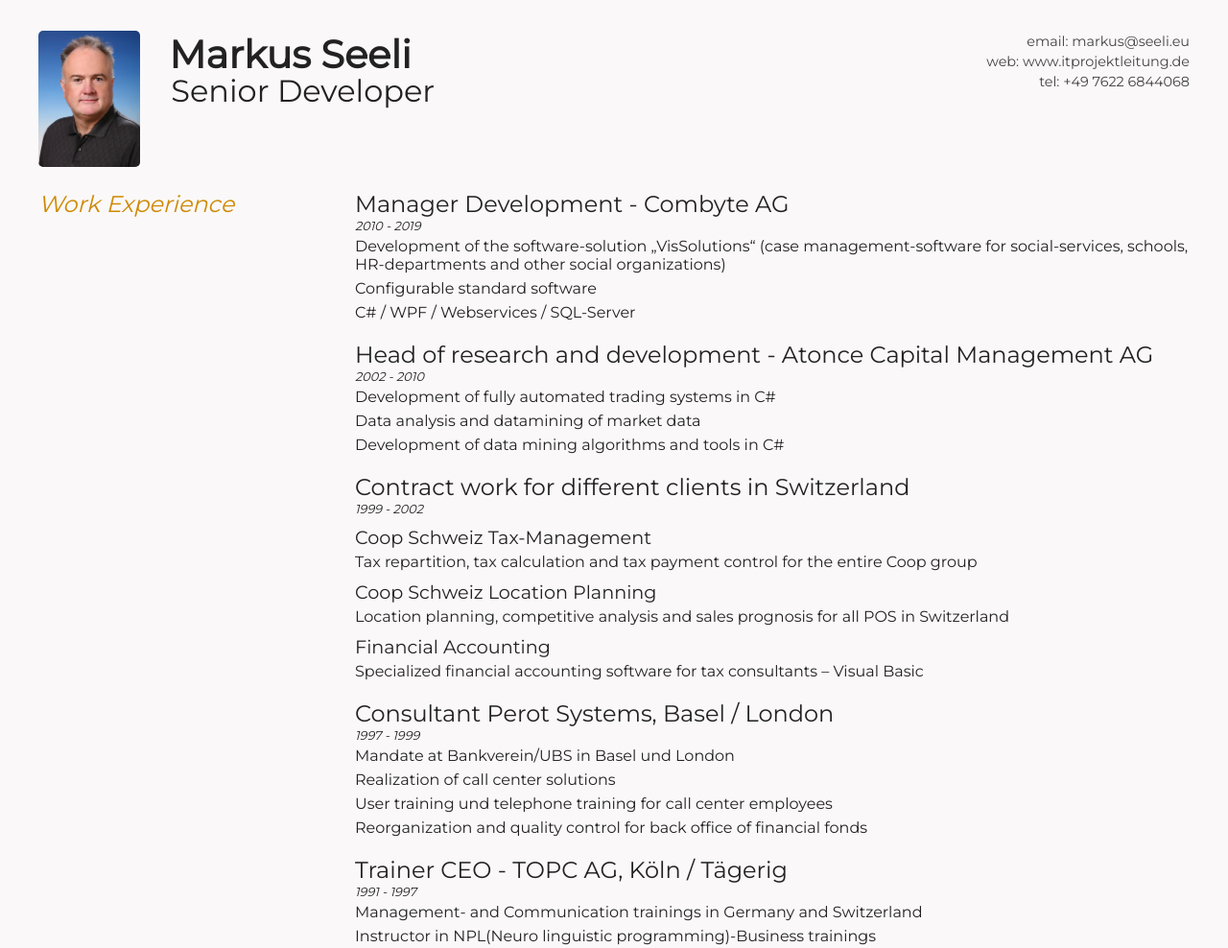
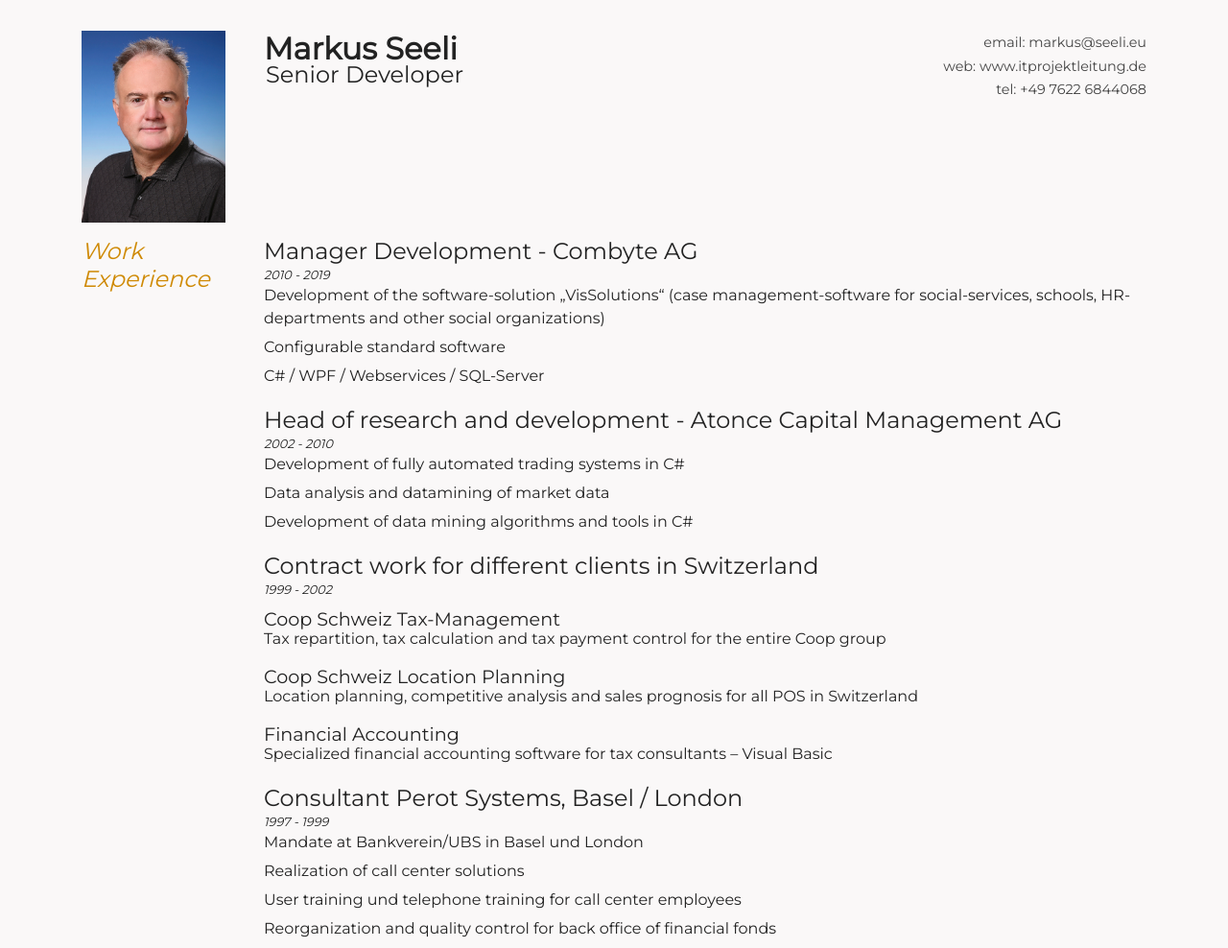
Before and after one commit to jbello88/cv, a plain HTML site: page index.html in a window 1280 px wide. Shown: the top 988 px of the page at 96% size. Drawn offline with nearby package versions, Linux system fonts and the light colour scheme.

Commit message:
Changed to Boostrap

```diff
--- a/index.html
+++ b/index.html
@@ -6,24 +6,31 @@
     <meta name="viewport" content="width=device-width" />
     <meta name="description" content="The Curriculum Vitae of Markus Seeli." />
     <meta charset="UTF-8" />
-	<link href="https://fonts.googleapis.com/css2?family=Montserrat&display=swap" rel="stylesheet">
+    <link
+      href="https://fonts.googleapis.com/css2?family=Montserrat&display=swap"
+      rel="stylesheet"
+    />
+    <link
+      rel="stylesheet"
+      href="https://stackpath.bootstrapcdn.com/bootstrap/4.5.0/css/bootstrap.min.css"
+      integrity="sha384-9aIt2nRpC12Uk9gS9baDl411NQApFmC26EwAOH8WgZl5MYYxFfc+NcPb1dKGj7Sk"
+      crossorigin="anonymous"
+    />
     <link type="text/css" rel="stylesheet" href="style.css" />
-
   </head>
-  <body id="top">
-    <div id="cv" >
-      <header class="mainDetails">
-        <div id="headshot" >
-          <img src="headshot.jpg" alt="Markus Seeli" />
+  <body>
+    <header class="container">
+      <div class="row">
+        <div class="col-md-2">
+          <img class="img-fluid pic" src="headshot.jpg" alt="Markus Seeli" />
         </div>
 
-		<div class="headertxt">
-			<div id="name">
+        <div class="col-md-5">
           <h1>Markus Seeli</h1>
-				<h2 >Senior Developer</h2>
+          <h2>Senior Developer</h2>
         </div>
 
-			  <div id="contactDetails">
+        <div class="col-md-5">
           <ul>
             <li>
               email:
@@ -32,30 +39,30 @@
               >
             </li>
             <li>
-					web: <a href="http://www.itprojektleitung.de">www.itprojektleitung.de</a>
+              web:
+              <a href="http://www.itprojektleitung.de"
+                >www.itprojektleitung.de</a
+              >
             </li>
             <li>tel: +49 7622 6844068</li>
           </ul>
         </div>
+      </div>
+    </header>
 
-
-
-		</div>
-
-      </div>
-
-      <div id="mainArea">
-
-        <section>
-          <div class="sectionTitle">
+    <!-- Work experience -->
+    <section class="container">
+      <div class="row">
+      <div class="col-lg-2 sectionTitle">
         <h1>Work Experience</h1>
       </div>
 
-          <div class="sectionContent">
+      <div class="col-lg-10 sectionContent">
         <article>
           <h2>Manager Development - Combyte AG </h2>
           <p class="subDetails">2010 - 2019</p>
-              <ul><li>Development of the software-solution „VisSolutions“
+          <ul>
+            <li>Development of the software-solution „VisSolutions“
               (case management-software for social-services, schools,
               HR-departments and other social organizations) </li>
             <li>Configurable standard software </li>
@@ -129,15 +136,17 @@
     </ul>
     </article>
       </div>
-
+      </div>
     </section>
 
-        <section>
-          <div class="sectionTitle">
+     <!-- Technical skills -->
+    <section class="container">
+      <div class="row">
+        <div class="col-lg-2 sectionTitle">
           <h1>Technical Skills</h1>
         </div>
 
-          <div class="sectionContent">
+        <div class="col-lg-10 sectionContent">
           <ul class="keySkills">
             <li>.NET / C#</li>
             <li>WPF XAML</li>
@@ -157,7 +166,6 @@
             <li>gRPC</li>
             <li>Datamining</li>
             <li>Neurobayes</li>
-
             <li>Telerik Controls</li>
             <li>DevExpress Controls</li>
             <li>Aspose Word/Cell/Email</li>
@@ -170,15 +178,17 @@
             <li>HL7</li>
           </ul>
         </div>
-
+      </div>
     </section>
 
-        <section>
-          <div class="sectionTitle">
+
+    <section class="container">
+      <div class="row">
+      <div class="col-lg-2 sectionTitle">
         <h1>Education Training Certifications</h1>
       </div>
 
-          <div class="sectionContent">
+      <div class="col-lg-10 sectionContent">
         <article>
     <h2>Education</h2>
     <ul>
@@ -205,11 +215,7 @@
 
     </article>
       </div>
-
+      </div>
 		</section>
-
-      </div>
-    </div>
-
   </body>
 </html>
--- a/style.scss
+++ b/style.scss
@@ -21,25 +21,19 @@ body {
 
 header {
   margin-top: 2rem;
-  display: flex;
-  width: 100%;
-  justify-content: space-between;
-
-  .headertxt {
-    width: 100%;
-    display: flex;
-    justify-content: space-between;
-  }
 
   h1 {
-    font-size: 2.5em;
+    font-size: 2em;
     font-weight: 700;
 
     margin-bottom: -6px;
   }
+  .pic {
+    max-width: 150px;
+  }
 
   h2 {
-    font-size: 2em;
+    font-size: 1.5em;
     margin-left: 2px;
   }
 
@@ -66,42 +60,18 @@ header {
   }
 }
 
-#headshot {
-  width: 10%;
-  margin-right: 30px;
-
-  img {
-    width: 100%;
-    height: auto;
-    border-radius: 5px;
-  }
-}
-
 section {
-  display: flex;
-  justify-content: space-between;
-
-  border-top: 1px solid #dedede;
-  padding: 20px 0 20px 0;
-
+  margin-top: 1rem;
   ul {
-    margin-top: 4px;
-
     list-style-type: none;
   }
 
   li {
     margin-bottom: 6px;
   }
-
-  &:first-child {
-    border-top: 0;
-  }
 }
 
 .sectionTitle {
-  width: 25%;
-
   h1 {
     font-style: italic;
     font-size: 1.5em;
@@ -110,11 +80,9 @@ section {
 }
 
 .sectionContent {
-  width: 72.5%;
-
   h2 {
     font-size: 1.5em;
-    margin-bottom: -2px;
+    margin-bottom: 0;
   }
 }
 article {
@@ -127,6 +95,7 @@ article {
   h3 {
     font-size: 1.2em;
     margin-top: 10px;
+    margin-bottom: -3px;
   }
 }
 
@@ -138,8 +107,7 @@ article {
 .subDetails {
   font-size: 0.8em;
   font-style: italic;
-  margin-bottom: 3px;
-  margin-top: 3px;
+  margin: 0;
 }
 
 .keySkills {
```
Also changed, not shown: style.css, 1 other file. Lines whose indentation alone changed are shown as unchanged.
